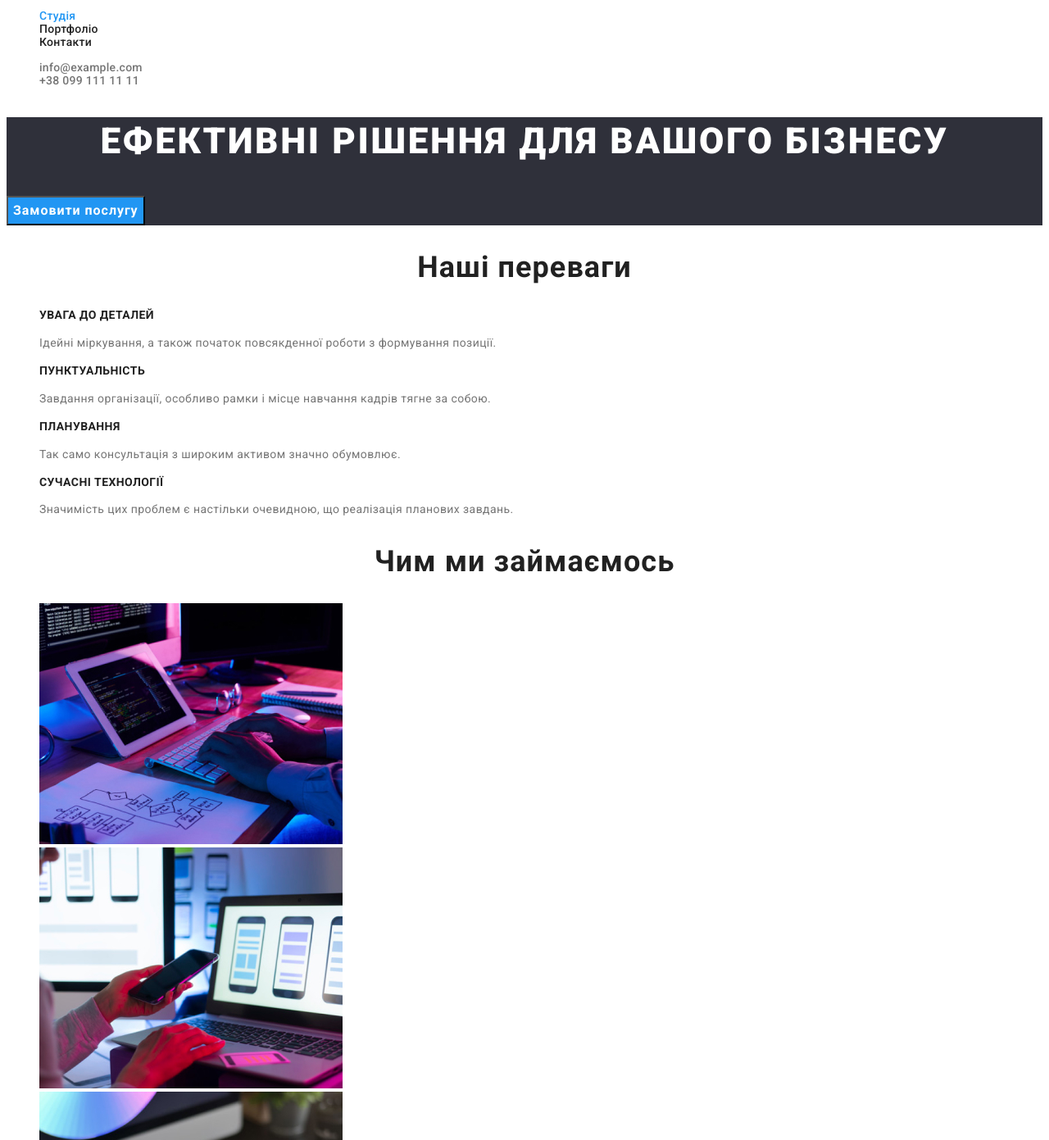
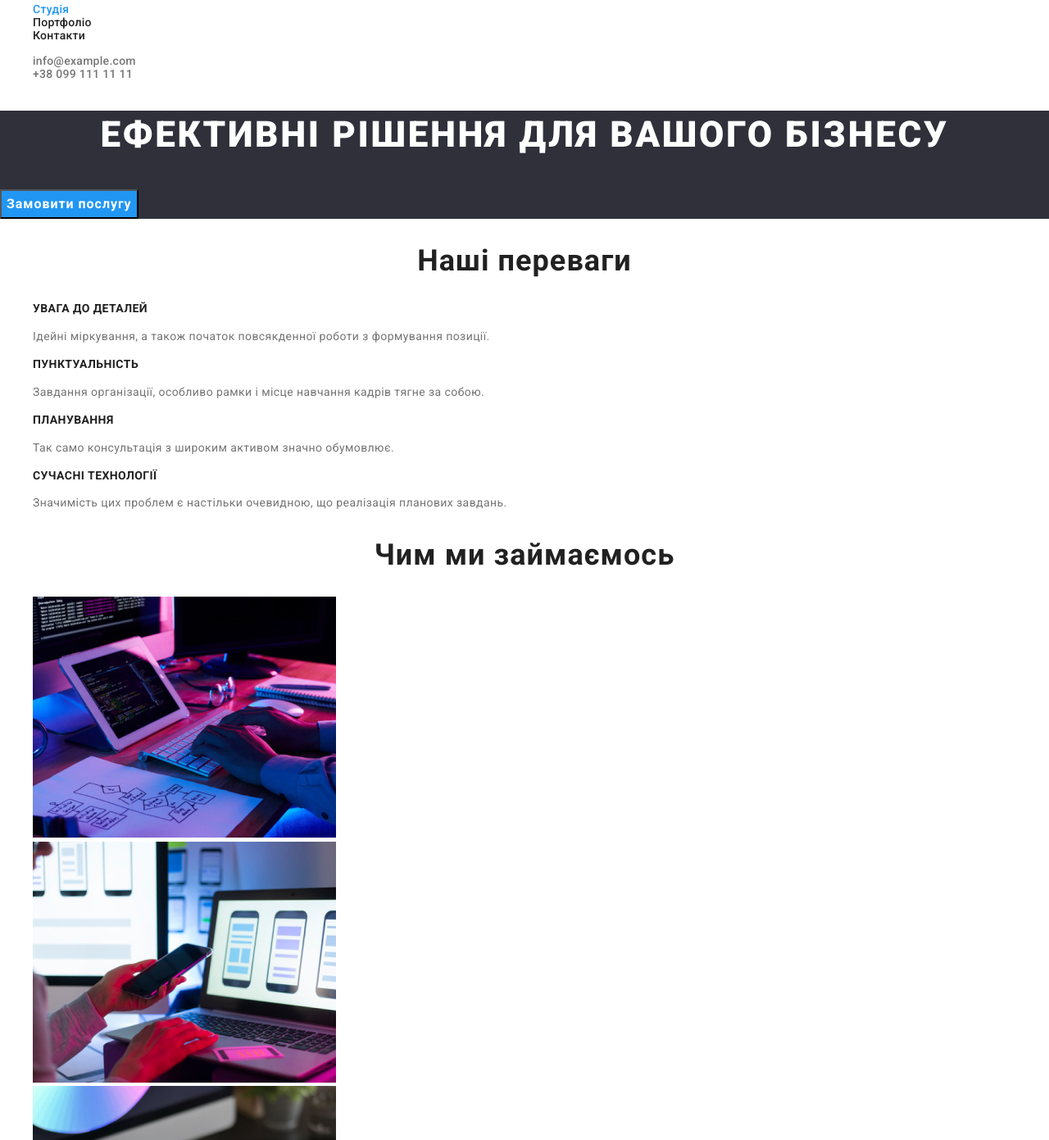
Before and after one commit to IvanGlog/goit-markup-hw-03, a plain HTML site: page index.html in a window 1280 px wide. Shown: the part 41-1432 px from the top of the page at 82% size. Drawn offline with nearby package versions, Linux system fonts and the light colour scheme.

Commit message:
Add files via upload

```diff
--- a/index.html
+++ b/index.html
@@ -8,12 +8,14 @@
     <link rel="preconnect" href="https://fonts.googleapis.com">
     <link rel="preconnect" href="https://fonts.gstatic.com" crossorigin>
     <link href="https://fonts.googleapis.com/css2?family=Raleway:wght@700&family=Roboto:wght@400;500;700;900&display=swap" rel="stylesheet">
+    <link rel="stylesheet" href="https://cdn.jsdelivr.net/npm/modern-normalize@1.1.0/modern-normalize.min.css">
     <link rel="stylesheet" href="./css/styles.css">
 </head>
 <body>
 
     <!-- Header -->
     <header class="header">
+        <div class="container header-container">
             <a href="./index.html" class="logo">Web<span class="logo-word">Studio</span></a>
             <nav class="menu">
                 <ul class="menu-list list">
@@ -26,18 +28,22 @@
                 <li class="header-address-item"><a href="mailto:info@example.com" class="address-info link">info@example.com</a></li>
                 <li class="header-address-item"><a href="call:+380991111111" class="address-info link">+38 099 111 11 11</a></li>
             </ul>
+        </div>
     </header>
 
     <!-- Main -->
     <main>
         <!-- Solutions -->
-        <section class="solutions">
+        <section class="solutions section">
+            <div class="container">
                 <h1 class="main-text">Ефективні рішення для вашого бізнесу</h1>
                 <button type="button" class="modal-button">Замовити послугу</button>
+            </div>
         </section>
 
         <!-- Advantages -->
-        <section class="advantages">
+        <section class="advantages section">
+            <div class="container">
                 <h2 class="subtitle">Наші переваги</h2>
                 <ul class="advantage-list list">
                     <li class="advantage-list-item">
@@ -57,20 +63,24 @@
                         <p class="advantage-descr">Значимість цих проблем є настільки очевидною, що реалізація планових завдань.</p>
                     </li>
                 </ul>
+            </div>
         </section>
 
         <!-- Our work -->
-        <section class="work">
+        <section class="work section">
+            <div class="container">
                 <h2 class="subtitle">Чим ми займаємось</h2>
                 <ul class="work-list list">
                     <li class="work-list-item"><img src="./Images/Komp.jpg" alt="Комп'ютер" width="370" height="294"></li>
                     <li class="work-list-item"><img src="./Images/Tel.jpg" alt="Телефон" width="370" height="294"></li>
                     <li class="work-list-item"><img src="./Images/Tablet.jpg" alt="Планшет" width="370" height="294"></li>
                 </ul>
+            </div>
         </section>
 
         <!-- Team -->
-        <section class="team">
+        <section class="team section">
+            <div class="container">
                 <h2 class="subtitle">Наша команда</h2>
                 <ul class="team-member-list list">
                     <li class="team-member">
@@ -94,11 +104,13 @@
                         <p lang="en" class="member-position">UI Designer</p>
                     </li>
                 </ul>
+            </div>
         </section>
     </main>
 
 <!-- Footer -->
     <footer class="footer">
+        <div class="container">
             <a href="./index.html" class="logo">Web<span class="footer-logo-word">Studio</span></a>
             <address class="address">
                 <p class="footer-address-data">м. Київ, пр-т Лесі Українки, 26</p>
@@ -107,6 +119,7 @@
                     <li class="footer-address-item"><a href="call:+380991111111" class="footer-address-info link">+38 099 111 11 11</a></li>
                 </ul>
             </address>
+        </div>
     </footer>
 </body>
 </html>
```
Also changed, not shown: portfolio.html (+11 -2 lines). Lines whose indentation alone changed are shown as unchanged.
